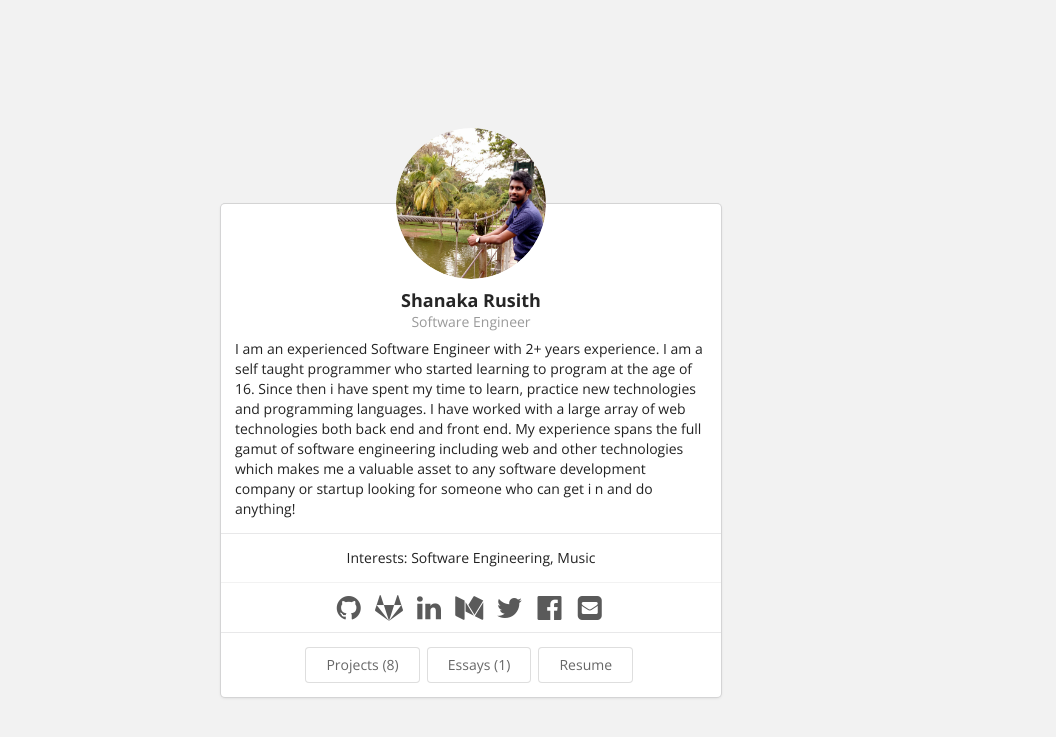
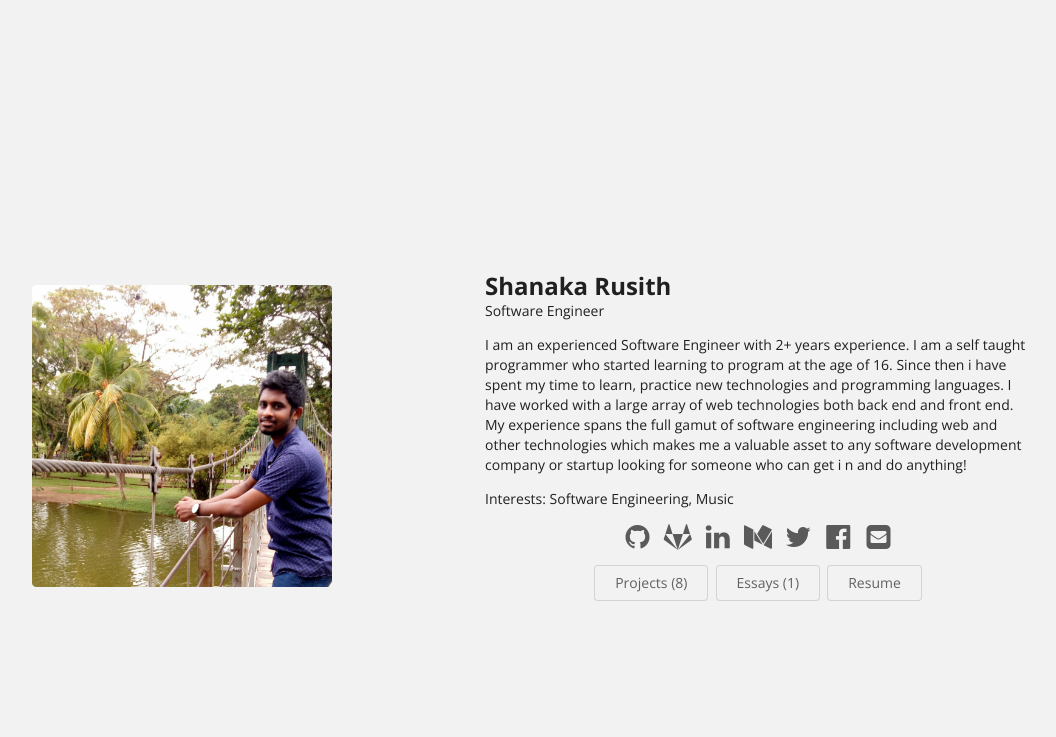
Before and after one commit to rusith/rusith.github.io, a Jekyll site: the page built from index.html, in a window 1280 px wide. Shown: the top 737 px of the page, without its empty margins (169-1225 px from the left). Built offline with Jekyll 4.4.1, drawn with Linux system fonts in a browser that asks for light colours.

Commit message:
Some Changes

```diff
--- a/_config.yml
+++ b/_config.yml
@@ -13,10 +13,10 @@ baseurl: ""
 bio-page-label: Resume
 # You might want to change the theme associated with one or more sections of the site.
 # Defining your own custom theme variations is easy. See the documentation.
-theme-home: theme-home-builtin-1.html
+theme-home: theme-home-builtin-2.html
 theme-projects: theme-projects-builtin-2.html
 theme-essays: theme-essays-builtin-2.html
-theme-bio: theme-bio.builtin-2.html
+theme-bio: theme-bio.builtin-1.html
 
 # YOU NORMALLY NEVER CHANGE THE FOLLOWING
 markdown: kramdown
```
